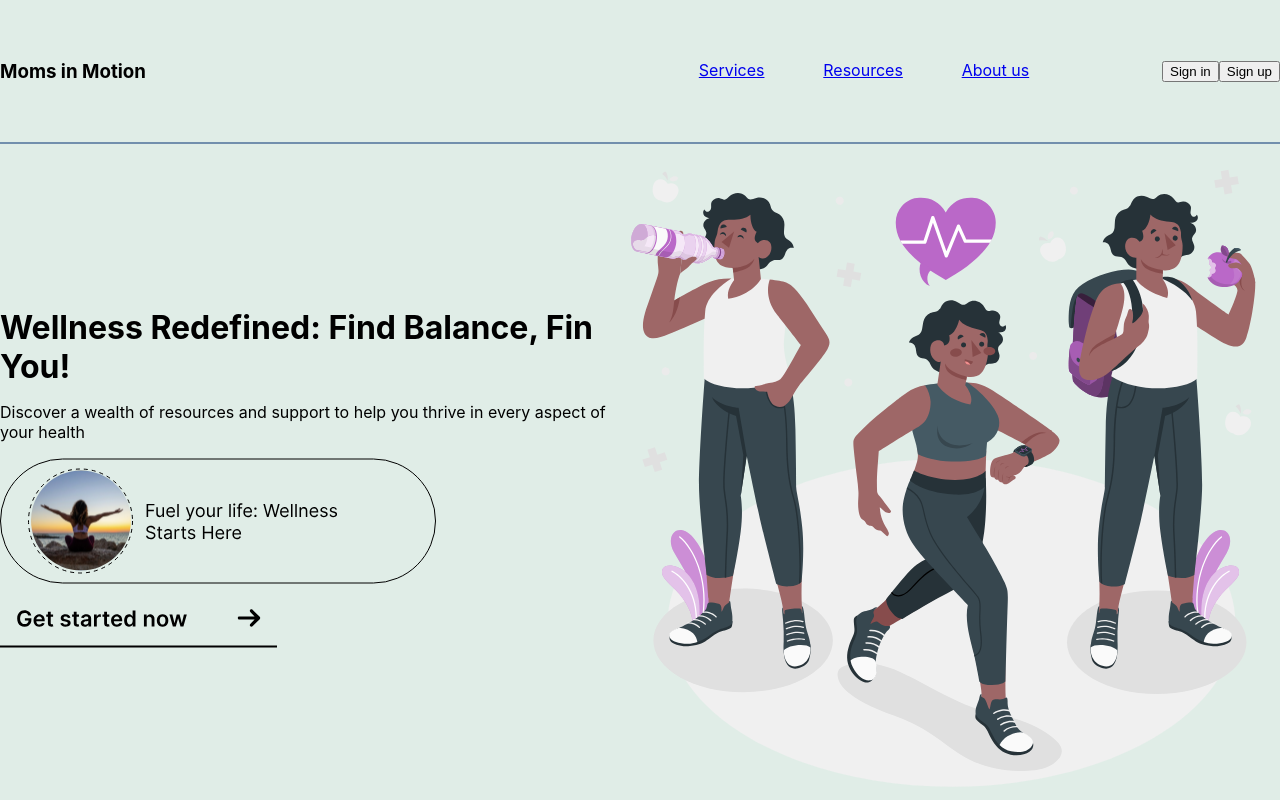
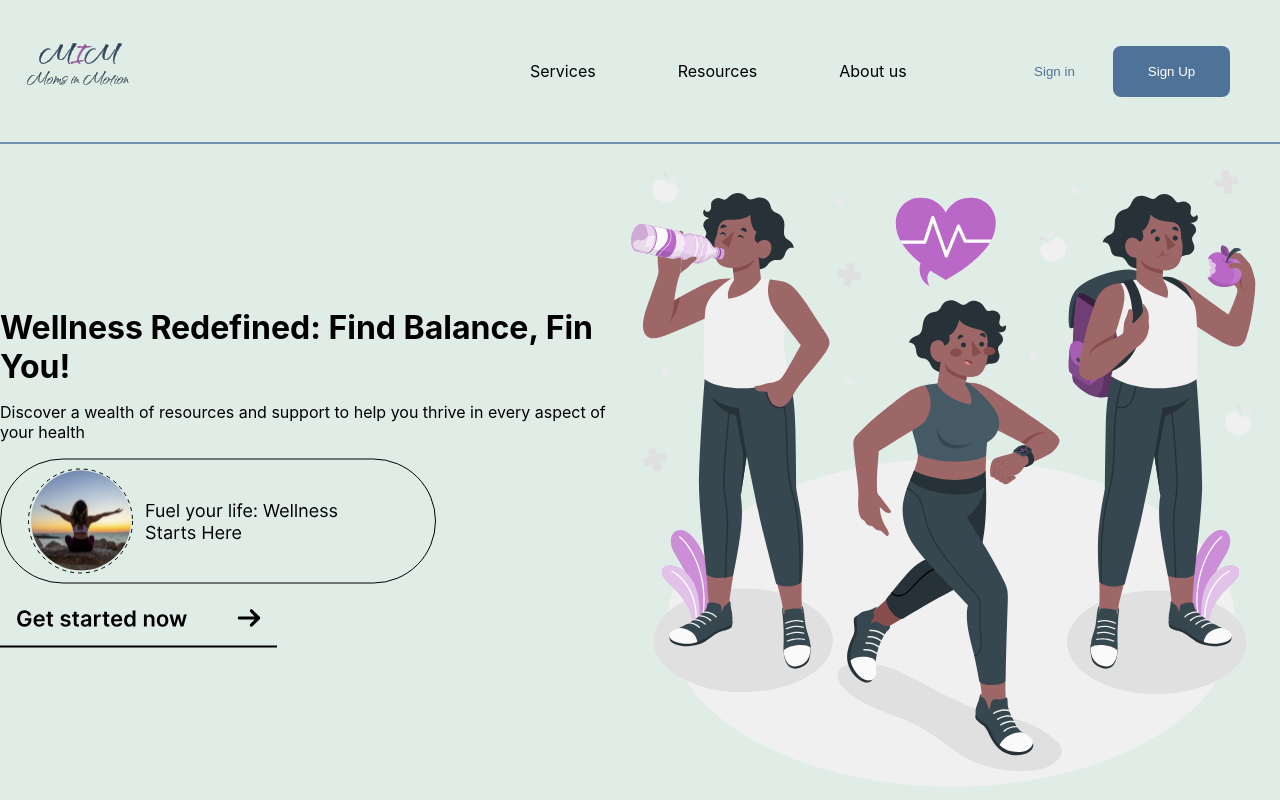
Before and after one commit to Walflower/fitmama, a React (Create React App) app: page / in a window 1280 px wide. Shown: the top 800 px of the page. Built offline with nearby package versions, Linux system fonts and the light colour scheme.

Commit message:
create blue button component. assign correct color to other components. fixed spacing to match mock up

```diff
--- /dev/null
+++ b/src/components/BlueButton/BlueButton.jsx
@@ -0,0 +1,5 @@
+import styles from "./BlueButton.module.css";
+
+export default function BlueButton({ text }) {
+  return <button className={styles.button}>{text}</button>;
+}
--- /dev/null
+++ b/src/components/BlueButton/BlueButton.module.css
@@ -0,0 +1,8 @@
+.button {
+  background: #4f7398;
+  color: white;
+  width: 7.313rem;
+  height: 3.188rem;
+  border-radius: 8px;
+  border: none;
+}
--- a/src/pages/Home/Home.jsx
+++ b/src/pages/Home/Home.jsx
@@ -19,24 +19,26 @@ import Minus from "../../assets/Images/minus-sign.svg";
 import BlogOne from "../../assets/Challenges/blog-one.svg";
 import BlogTwo from "../../assets/Challenges/blog-two.svg";
 import { NavLink } from "react-router-dom";
+import Logo from "../../assets/Logos/MIM-logo.svg";
+import BlueButton from "../../components/BlueButton/BlueButton";
 
 export default function Home() {
   return (
     <div>
       <header className={styles.header}>
-        <h3>Moms in Motion</h3>
+        <img src={Logo} alt="Moms in Motion Logo" />
 
         <div className={styles.headerBox}>
           <nav className={styles.navList}>
-            <NavLink>Services</NavLink>
-            <NavLink>Resources</NavLink>
+            <NavLink className={styles.link}>Services</NavLink>
+            <NavLink className={styles.link}>Resources</NavLink>
 
-            <NavLink>About us</NavLink>
+            <NavLink className={styles.link}>About us</NavLink>
           </nav>
 
-          <div>
-            <button>Sign in</button>
-            <button>Sign up</button>
+          <div className={styles.buttons}>
+            <button className={styles.clearButton}>Sign in</button>
+            <BlueButton text="Sign Up" />
           </div>
         </div>
       </header>
--- a/src/pages/Home/Home.module.css
+++ b/src/pages/Home/Home.module.css
@@ -10,14 +10,31 @@
 
 .headerBox {
   display: flex;
-  width: 50%;
+  width: 65%;
   justify-content: space-between;
+  align-items: center;
 }
 
 .navList {
   display: flex;
   justify-content: space-evenly;
-  width: 70%;
+  width: 65%;
+}
+
+.buttons {
+  margin-right: 50px;
+}
+
+.link {
+  text-decoration: none;
+  color: #000000;
+}
+.clearButton {
+  background: #e0ede7;
+  border: none;
+  color: #4f7398;
+  width: 7.313rem;
+  height: 3.188rem;
 }
 
 .main {
@@ -25,9 +42,7 @@
   display: flex;
   align-items: center;
 }
-/* .hero {
-  background: #e0ede7;
-} */
+
 .heroTitle {
   margin: 0;
 }
```
Also changed, not shown: src/assets/Logos/MIM-logo.svg (added).
